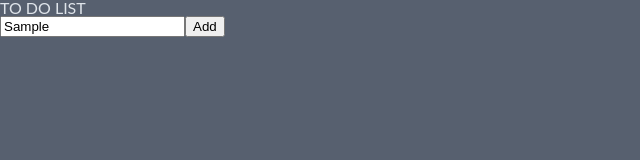
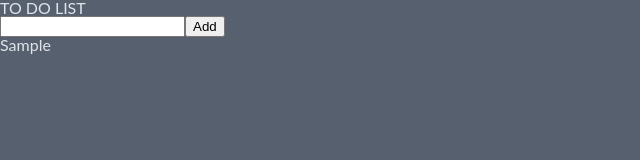
Before and after one commit to hyejikng/react-recoil, a React (Create React App) app: page / in a window 1280 px wide. Both pictures are taken after typing "Sample" into the empty fields and a click on the button "Add". Shown: the top 160 px of the page, without its empty margins (0-640 px from the left). Built offline with nearby package versions, Linux system fonts and the light colour scheme.

Commit message:
Use Recoil to add a to do list

```diff
--- a/src/components/ToDoList.tsx
+++ b/src/components/ToDoList.tsx
@@ -1,25 +1,53 @@
+import { todo } from 'node:test';
 import { useForm } from 'react-hook-form';
+import { atom, useRecoilState } from 'recoil';
 
 interface IForm {
-  toDo: string;
+  myToDo: string;
 }
 
+interface IToDo {
+  text: string;
+  id: number;
+  category: 'TO_DO' | 'DOING' | 'DONE'; //아무 string을 받는게 아니라고 제한을 만들어주는 역할.
+}
+
+const toDoState = atom<IToDo[]>({
+  key: 'toDoList',
+  default: [], //기본 default값을 빈 배열로 설정. list로 정리할 것이므로.
+});
+
 function Todolist() {
+  // const value = useRecoilValue(toDoState); // the defaul type is an array -> value: []
+  // const modFn = useSetRecoilState(toDoState);
+  // const [value, modFn] = useRecoilValue(toDoState);
+  const [toDos, setToDos] = useRecoilState(toDoState);
   const { register, handleSubmit, setValue } = useForm<IForm>();
-  const onSubmit = (data: IForm) => {};
+  const onSubmit = ({ myToDo }: IForm) => {
+    setToDos((currentArray) => [
+      { text: myToDo, id: Date.now(), category: 'TO_DO' },
+      ...currentArray,
+    ]);
+    setValue('myToDo', '');
+  };
+  console.log(toDos);
 
   return (
     <div>
       <h1>TO DO LIST</h1>
       <form onSubmit={handleSubmit(onSubmit)}>
         <input
-          {...register('toDo', {
+          {...register('myToDo', {
             required: 'Please write your to do list',
           })}
         />
         <button>Add</button>
       </form>
-      <ul></ul>
+      <ul>
+        {toDos.map((item) => (
+          <li key={item.id}>{item.text}</li>
+        ))}
+      </ul>
     </div>
   );
 }
```
